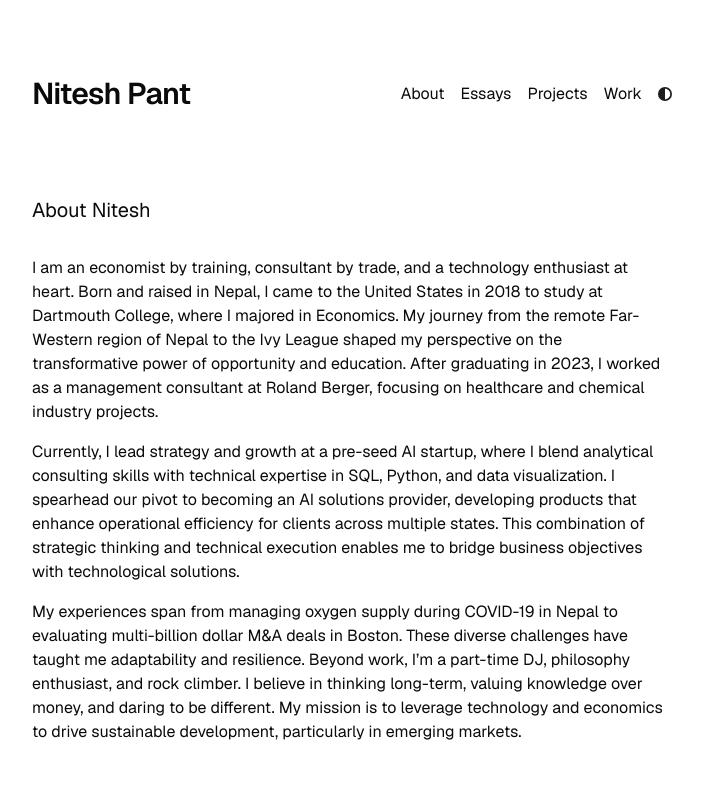
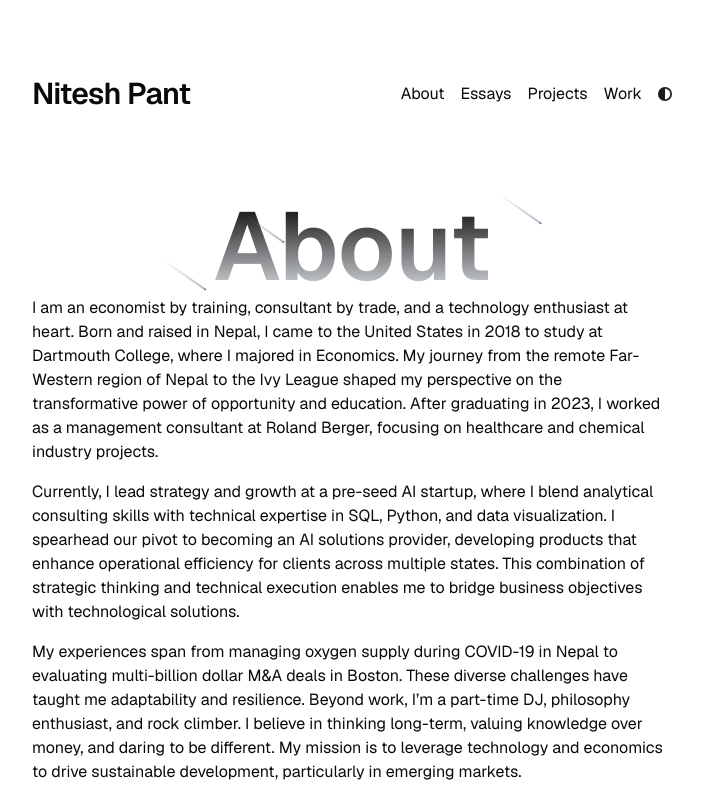
Before and after one commit to niteshpant99/niteshpant.com-site, a Next.js app: page /about in a window 1280 px wide. Shown: the top 800 px of the page, without its empty margins (288-991 px from the left). Built offline with nearby package versions, Linux system fonts and the light colour scheme.

Commit message:
fixed about page with meteors

```diff
--- a/app/about/page.tsx
+++ b/app/about/page.tsx
@@ -1,6 +1,8 @@
 import React from "react";
 import { metaData } from "../config";
 import { Metadata } from "next";
+import { Meteors } from "../components/ui/meteors";
+
 
 export const metadata: Metadata = {
     title: "About",
@@ -9,8 +11,14 @@ export const metadata: Metadata = {
 
 export default function About() {
   return (
+
     <div>
-      <h1 className="text-xl mb-8">About Nitesh</h1>
+      <div className="relative flex h-[100px] w-full flex-col items-center justify-center overflow-hidden rounded-lg bg-background ">
+      <Meteors number={30} />
+      <span className="pointer-events-none whitespace-pre-wrap bg-gradient-to-b from-black to-gray-300/80 bg-clip-text text-center text-8xl font-semibold leading-none text-transparent dark:from-white dark:to-slate-900/10">
+        <h1>About</h1>
+      </span>
+    </div>
 
       <p className="mb-4">
         I am an economist by training, consultant by trade, and a technology enthusiast at heart. Born and raised in Nepal, I came to the United States in 2018 to study at Dartmouth College, where I majored in Economics. My journey from the remote Far-Western region of Nepal to the Ivy League shaped my perspective on the transformative power of opportunity and education. After graduating in 2023, I worked as a management consultant at Roland Berger, focusing on healthcare and chemical industry projects.
```
